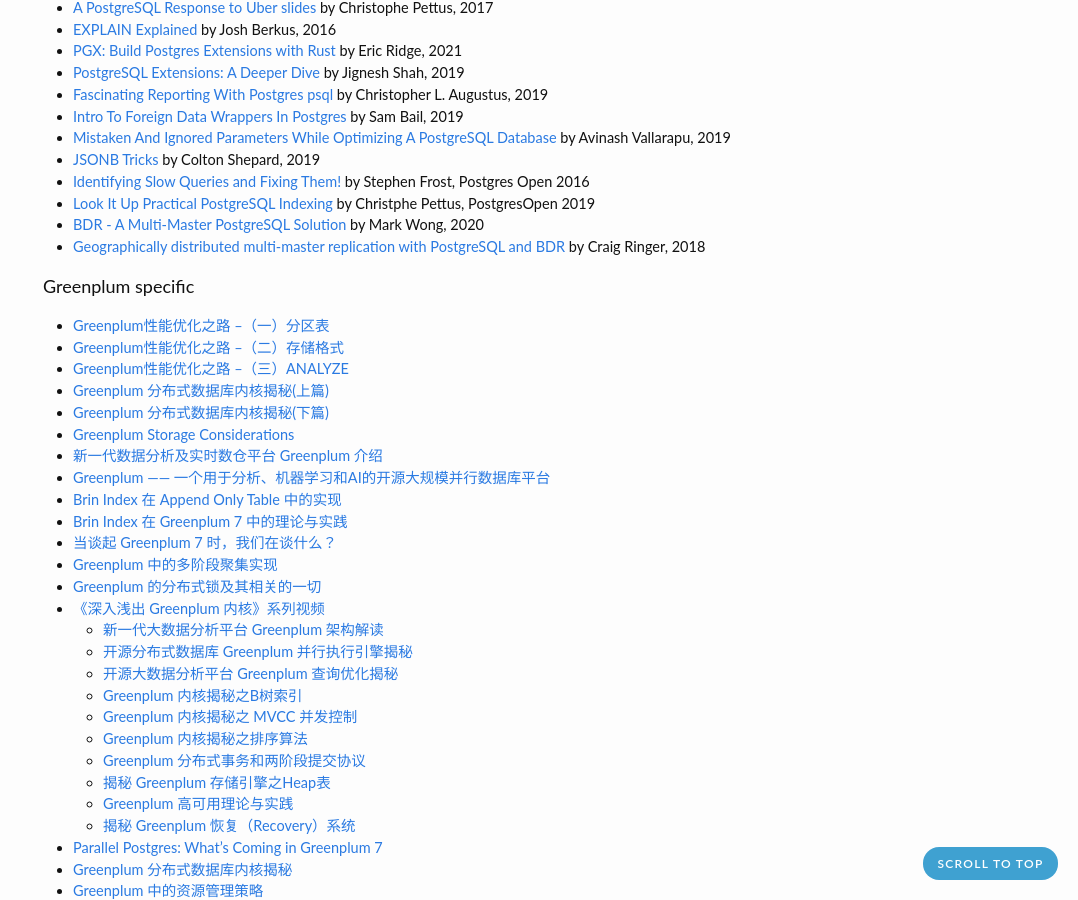
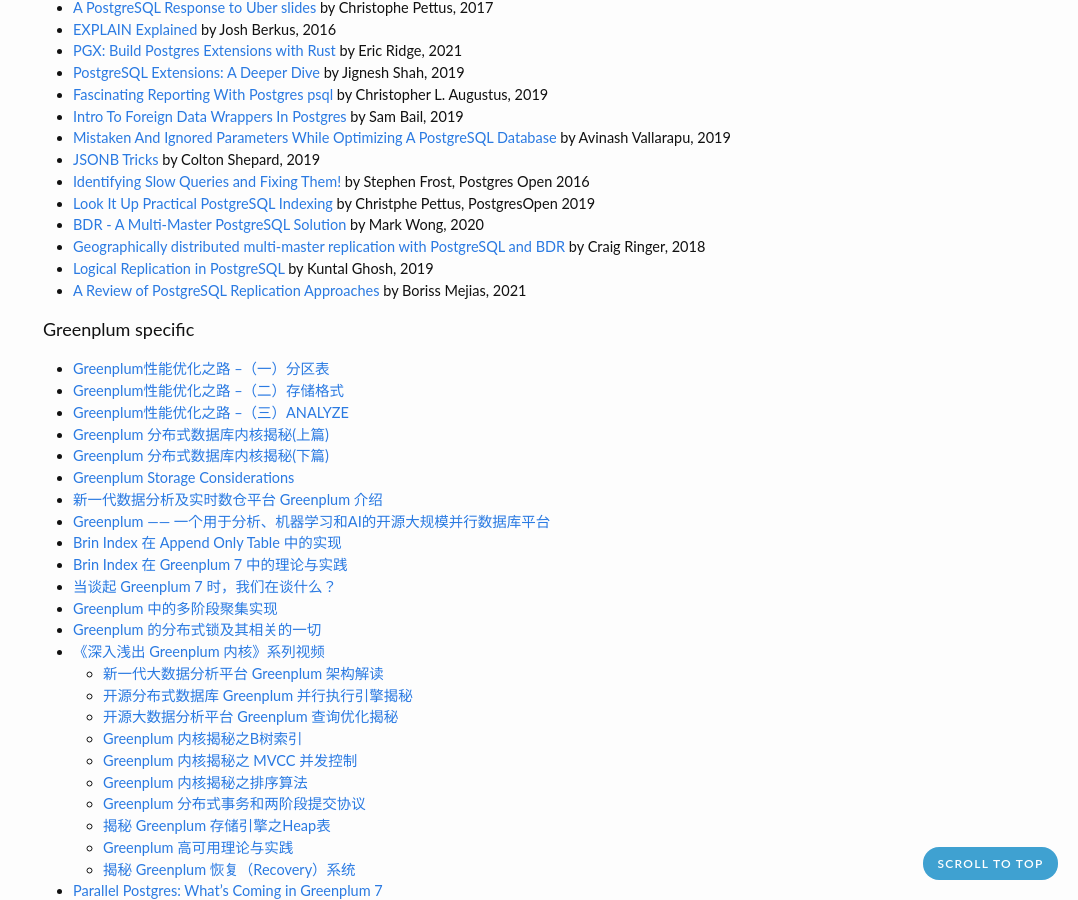
Before and after one commit to zhjwpku/zhjwpku.github.io, a Jekyll site: the page built from _posts/2022-07-12-awesome-postgres.md, in a window 1280 px wide and 900 px high, scrolled down 2867 px. Shown: the whole window, without its empty margins (202-1280 px from the left). Built offline with Jekyll 4.4.1, drawn with Linux system fonts in a browser that asks for light colours; comment, search, counter and statistics services are not loaded.

Commit message:
postgres replication
Signed-off-by: Junwang Zhao <zhjwpku@gmail.com>

```diff
--- a/_posts/2022-07-12-awesome-postgres.md
+++ b/_posts/2022-07-12-awesome-postgres.md
@@ -145,6 +145,8 @@
 - [Look It Up Practical PostgreSQL Indexing](https://www.youtube.com/watch?v=Xv0NFozBIbM) by Christphe Pettus, PostgresOpen 2019
 - [BDR - A Multi-Master PostgreSQL Solution](https://www.youtube.com/watch?v=c1UTRLomic4) by Mark Wong, 2020
 - [Geographically distributed multi-master replication with PostgreSQL and BDR](https://www.youtube.com/watch?v=ExASIbBIDhM) by Craig Ringer, 2018
+- [Logical Replication in PostgreSQL](https://www.youtube.com/watch?v=nGjLUk2RQ5U) by Kuntal Ghosh, 2019
+- [A Review of PostgreSQL Replication Approaches](https://www.youtube.com/watch?v=UBP4eNmncmk) by Boriss Mejias, 2021
 
 <h4>Greenplum specific</h4>
 
```
